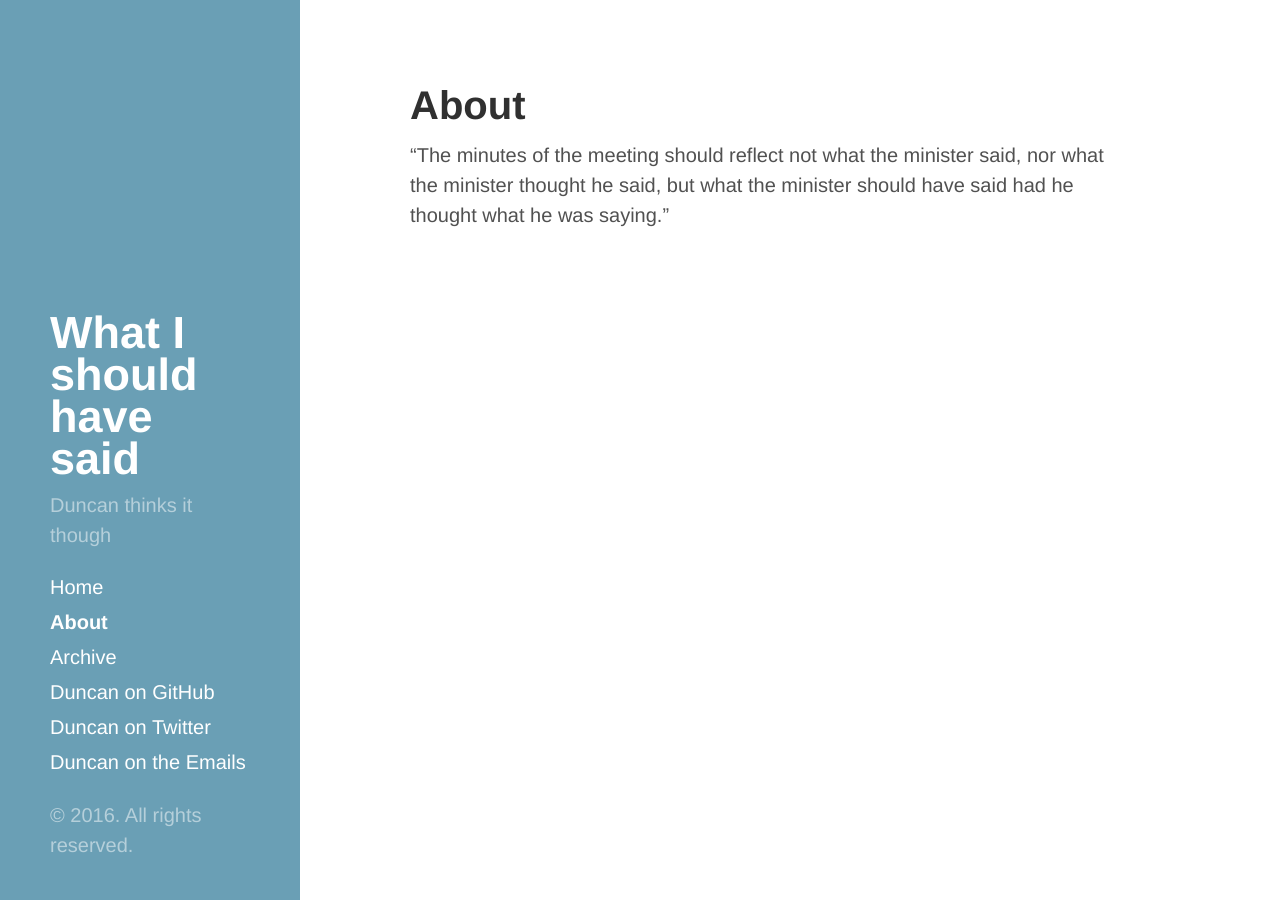
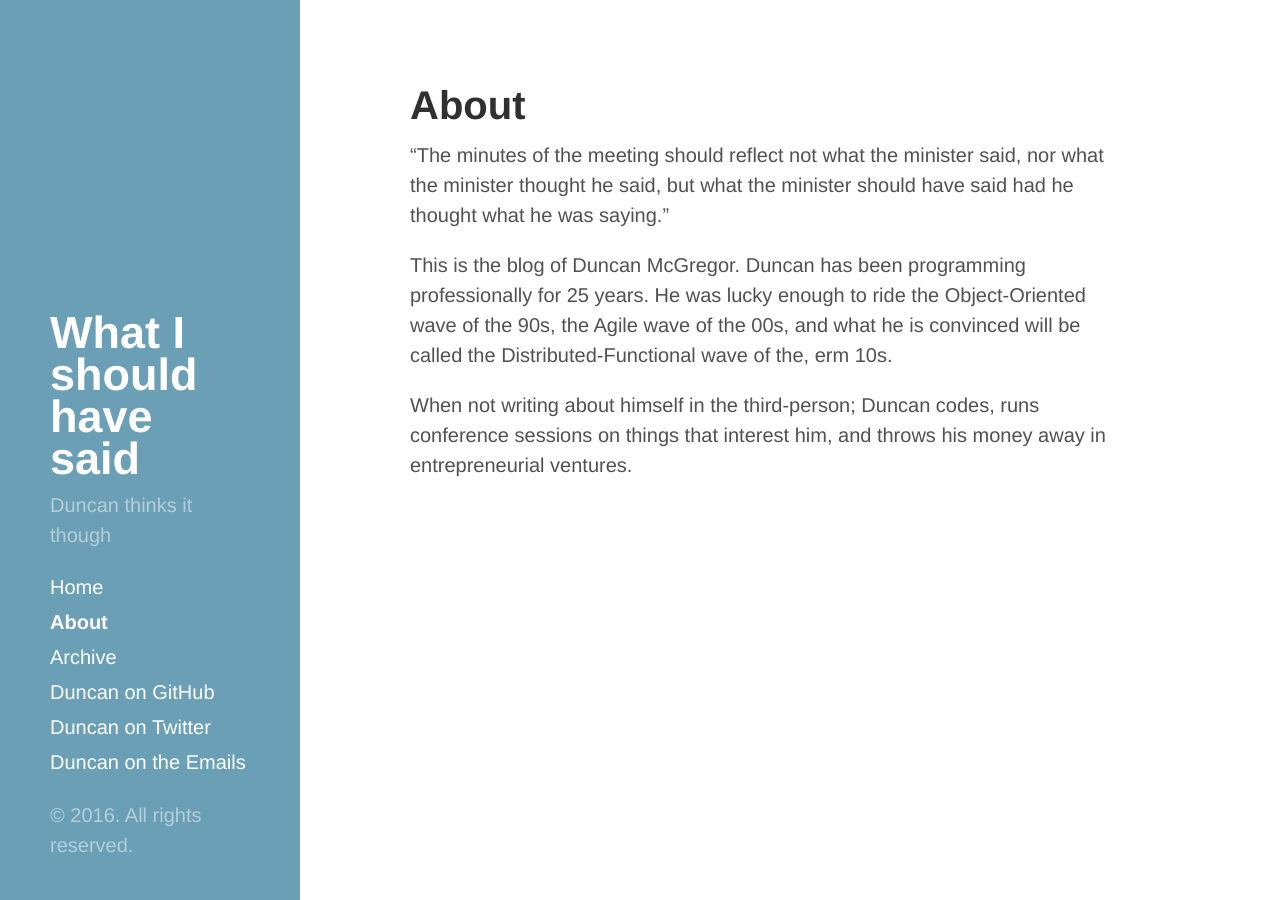
Before and after one commit to dmcg/dmcg.github.io, a Jekyll site: the page built from about.md, in a window 1280 px wide. Built offline with Jekyll 4.4.1, drawn with Linux system fonts in a browser that asks for light colours.

Commit message:
More about

```diff
--- a/about.md
+++ b/about.md
@@ -6,3 +6,7 @@ title: About
 "The minutes of the meeting should reflect not what the minister said,
 nor what the minister thought he said, but what the minister should have
 said had he thought what he was saying."
+
+This is the blog of Duncan McGregor. Duncan has been programming professionally for 25 years. He was lucky enough to ride the Object-Oriented wave of the 90s, the Agile wave of the 00s, and what he is convinced will be called the Distributed-Functional wave of the, erm 10s.
+
+When not writing about himself in the third-person; Duncan codes, runs conference sessions on things that interest him, and throws his money away in entrepreneurial ventures.
```
